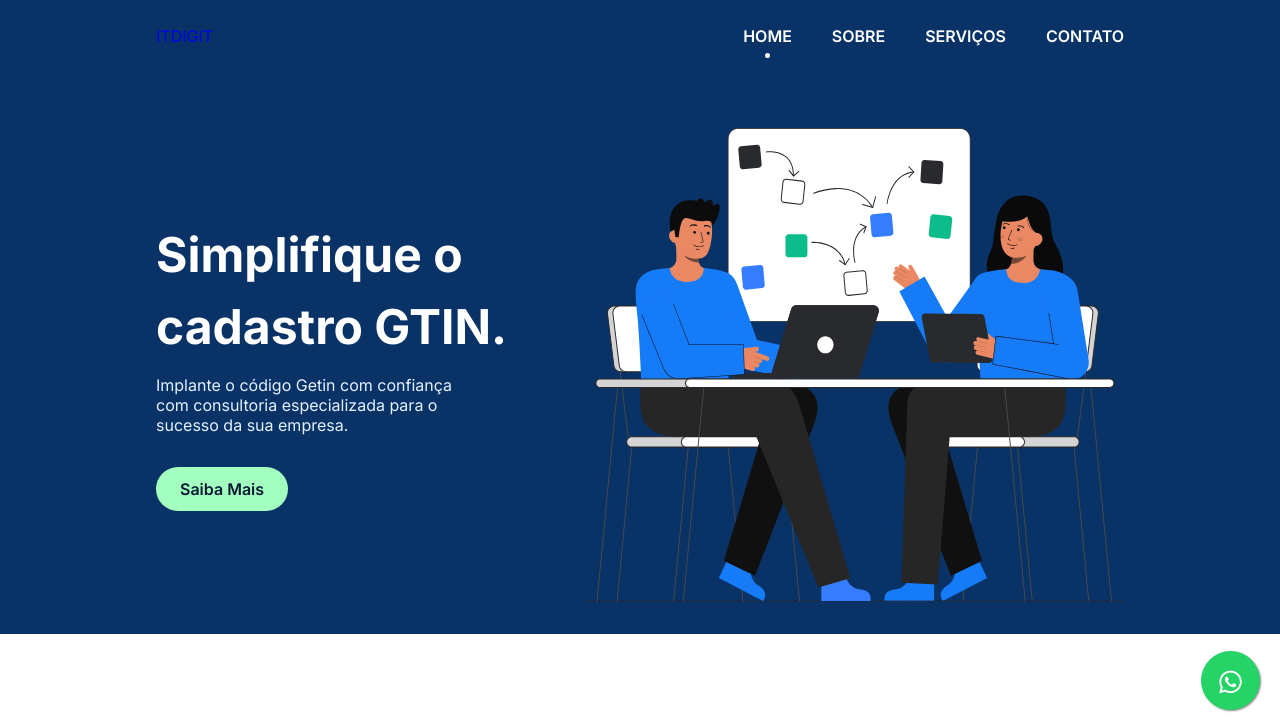
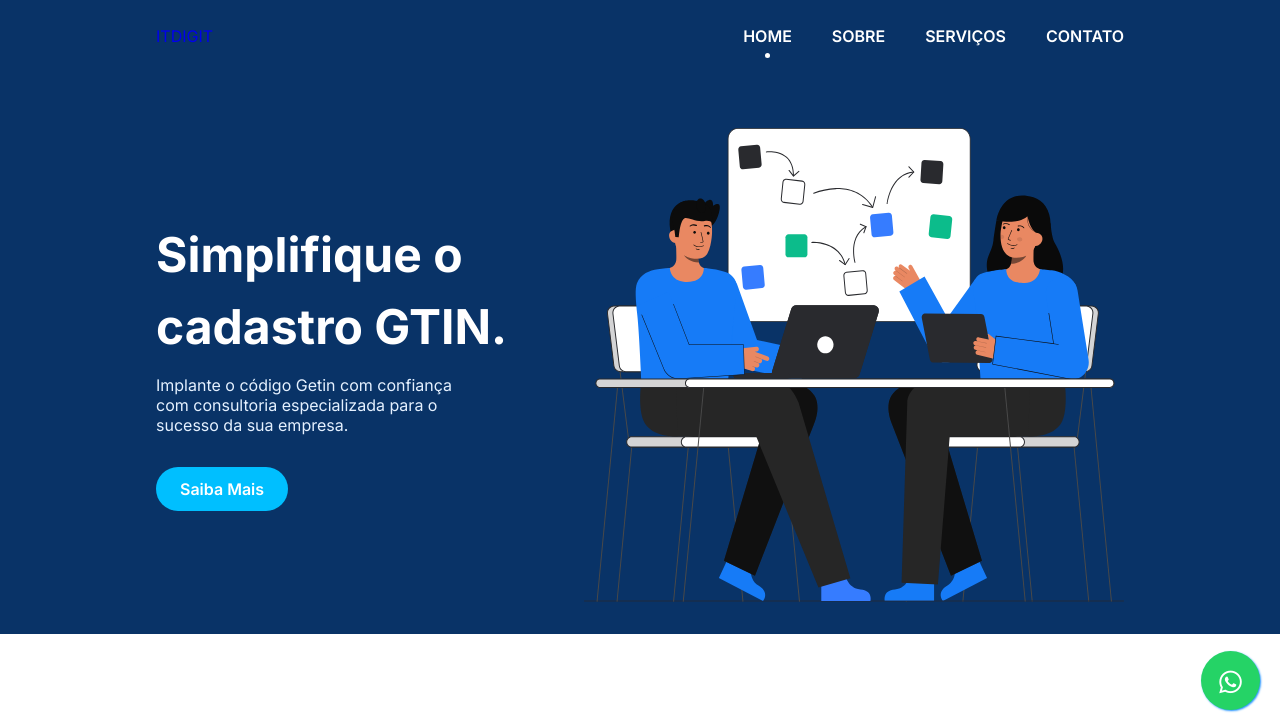
Before and after one commit to kadu5/itd-page, a plain HTML site: page index.html in a window 1280 px wide. Shown: the top 727 px of the page. Drawn offline with nearby package versions, Linux system fonts and the light colour scheme.

Commit message:
alterações do site

```diff
--- a/assets/css/styles.css
+++ b/assets/css/styles.css
@@ -3,12 +3,12 @@
   --header-height: 3rem;
   /* ===== Colors =====*/
   --background: #093367;
-  --button-color: #A3FFBF;
-  --button-hover-color: #57CC99;
-  --button-text-color: #051933;
+  --button-color: #00BFFF;
+  --button-hover-color:#B0E0E6	;
+  --button-text-color: #ffff;
   --button-wh-color: #25d366;
-  --button-wh-shadow-color: #888;
-  --title-color: #252628;
+  --button-wh-shadow-color: #1E90FF;
+  --title-color: #191970 ;
   --text-color: #56595D;
   --container-color: #FFF;
   --scroll-bar-color: #D7D9DA;
@@ -25,8 +25,8 @@
   --font-semi-bold: 600;
   --font-bold: 700;
   /* ===== Margenes =====*/
-  --mb-0-5: .5rem;
-  --mb-0-75: .75rem;
+  --mb-0-5: 5rem;
+  --mb-0-75: 0.75rem;
   --mb-1: 1rem;
   --mb-1-5: 1.5rem;
   --mb-2: 2rem;
@@ -41,8 +41,8 @@
     --h2-font-size: 1.75rem;
     --h3-font-size: 1.25rem;
     --normal-font-size: 1rem;
-    --small-font-size: .875rem;
-    --smaller-font-size: .813rem;
+    --small-font-size: 0.875rem;
+    --smaller-font-size: 0.813rem;
   }
 }
 
@@ -200,7 +200,7 @@ img {
   transition: 0.3s;
 }
 .button:hover {
-  background-color: #57cc99;
+  background-color: #00CED1;
 }
 .button__header {
   display: none;
```
